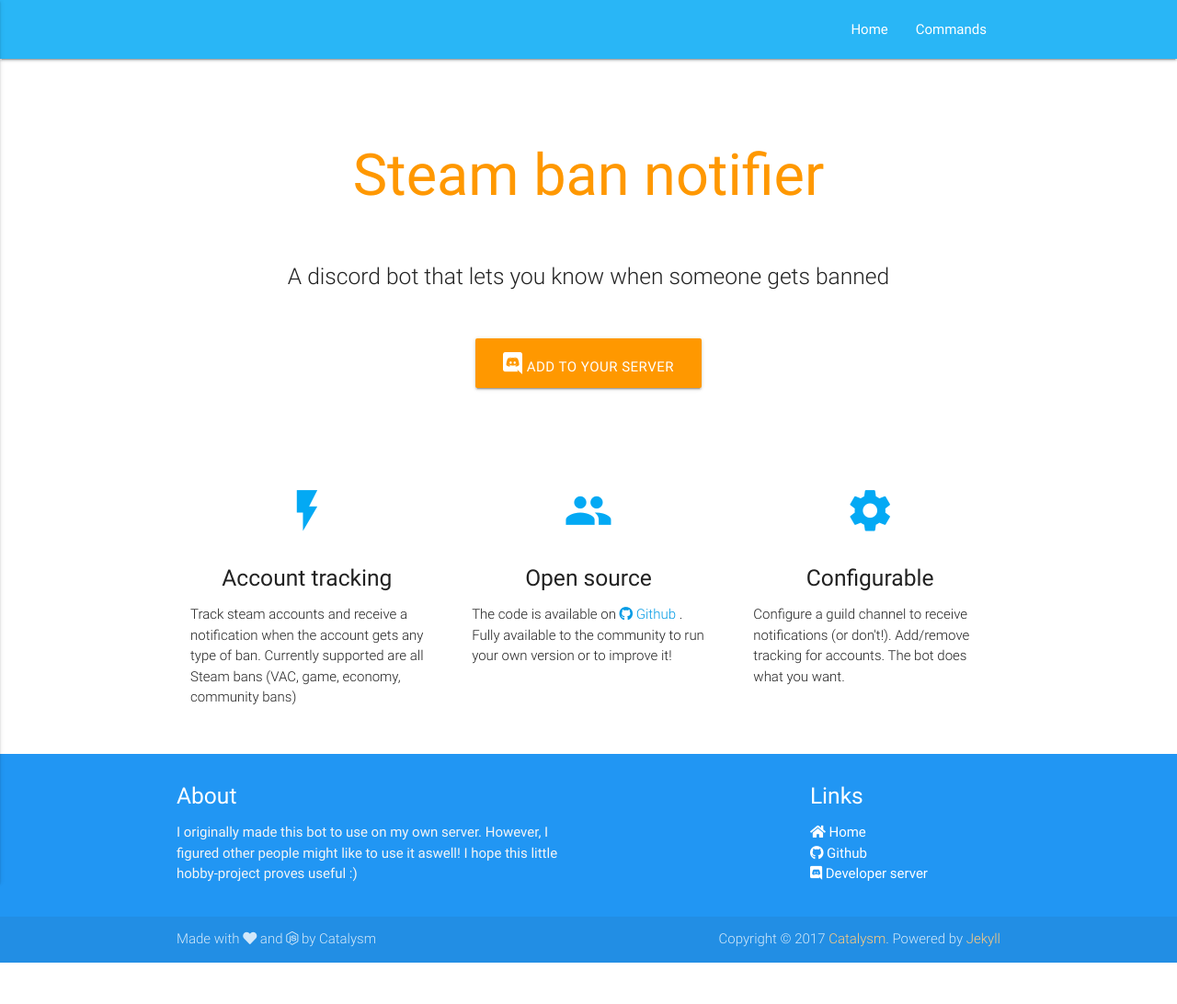
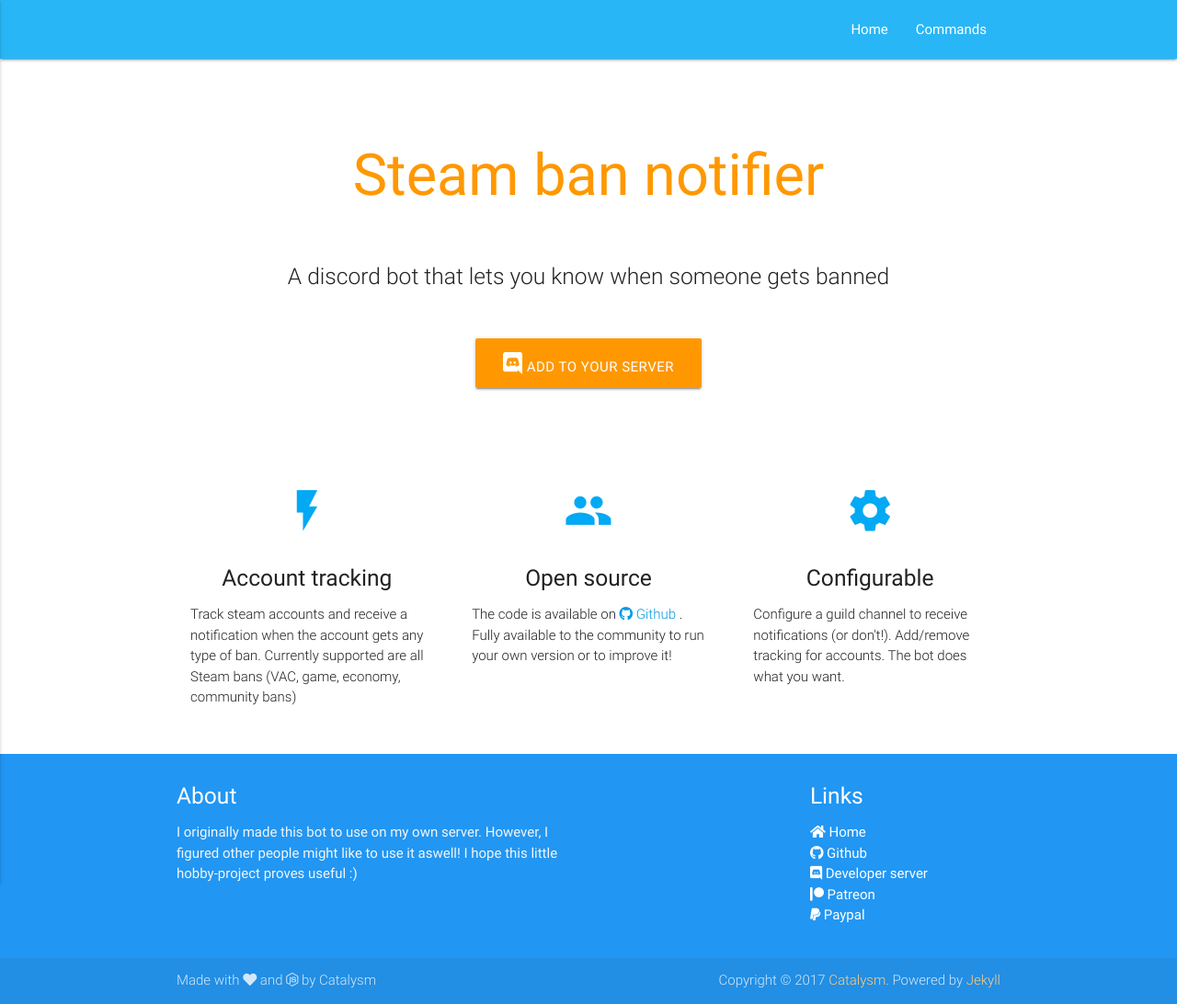
Before and after one commit to niekcandaele/steam-ban-notifier-bot, a Jekyll site: the page built from docs/index.md, in a window 1280 px wide. Shown: the whole page at 92% size. Built offline with Jekyll 4.4.1, drawn with Linux system fonts in a browser that asks for light colours; nearby versions of some CDN libraries; before the commit the page ends 1047 px from its top, so only the background shows below that.

Commit message:
Update links on website

```diff
--- a/docs/_includes/footer.html
+++ b/docs/_includes/footer.html
@@ -32,6 +32,16 @@
               <a class="white-text" href="https://discordapp.com/invite/kuDJG6e" target="_blank">
                 <i class="fab fa-discord"></i> Developer server </a>
             </li>
+
+            <li>
+                <a class="white-text" href="https://www.patreon.com/catalysm" target="_blank">
+                  <i class="fab fa-patreon"></i> Patreon </a>
+              </li>
+
+              <li>
+                  <a class="white-text" href="https://www.paypal.me/catalysmdev" target="_blank">
+                    <i class="fab fa-paypal"></i> Paypal </a>
+                </li>
         </ul>
 
       </div>
```
